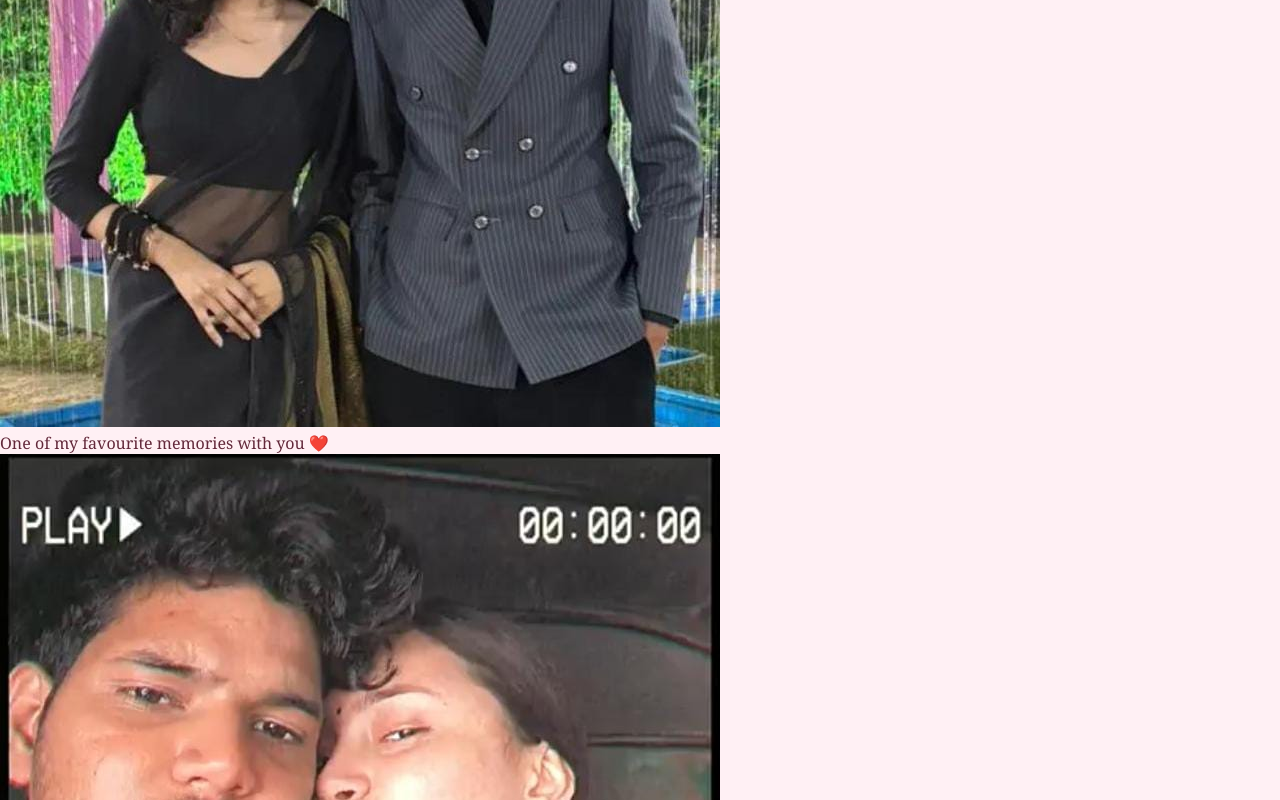
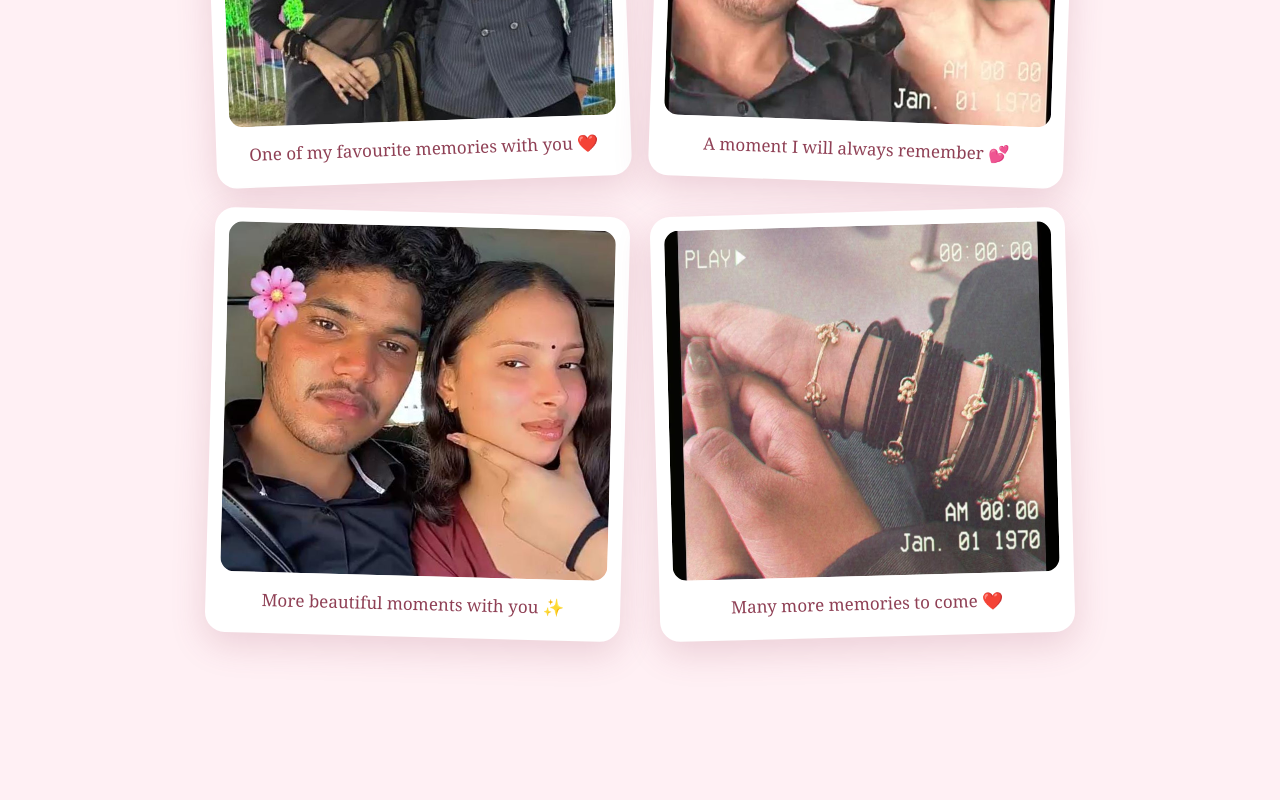
Before and after one commit to homimprovement123/birthday-surprise, a plain HTML site: page memories.html in a window 1280 px wide. Shown: the part 1860-2660 px from the top of the page. After the commit the page ends 2567 px from the top, so only its background shows below. Drawn offline with Linux system fonts and the light colour scheme.

Commit message:
Update style.css

```diff
--- a/style.css
+++ b/style.css
@@ -361,3 +361,67 @@ body {
         font-size: 18px;
     }
 }
+/* Beautiful Memory Photo Gallery */
+
+.photo-gallery {
+  display: grid;
+  grid-template-columns: repeat(2, 1fr);
+  gap: 30px;
+  max-width: 900px;
+  margin: 50px auto;
+  padding: 20px;
+}
+
+.photo-card {
+  background: #fff;
+  padding: 14px;
+  border-radius: 20px;
+  box-shadow: 0 12px 35px rgba(150, 60, 90, 0.18);
+  transition: all 0.4s ease;
+}
+
+.photo-card:nth-child(1) {
+  transform: rotate(-2deg);
+}
+
+.photo-card:nth-child(2) {
+  transform: rotate(2deg);
+}
+
+.photo-card:nth-child(3) {
+  transform: rotate(1.5deg);
+}
+
+.photo-card:nth-child(4) {
+  transform: rotate(-1.5deg);
+}
+
+.photo-card:hover {
+  transform: translateY(-10px) rotate(0deg) scale(1.02);
+}
+
+.photo-card img {
+  width: 100%;
+  height: 350px;
+  object-fit: cover;
+  border-radius: 14px;
+  display: block;
+}
+
+.photo-card p {
+  text-align: center;
+  margin: 16px 5px 8px;
+  font-size: 17px;
+  color: #8f4055;
+}
+
+@media (max-width: 600px) {
+  .photo-gallery {
+    grid-template-columns: 1fr;
+    padding: 15px;
+  }
+
+  .photo-card img {
+    height: 320px;
+  }
+}
```
